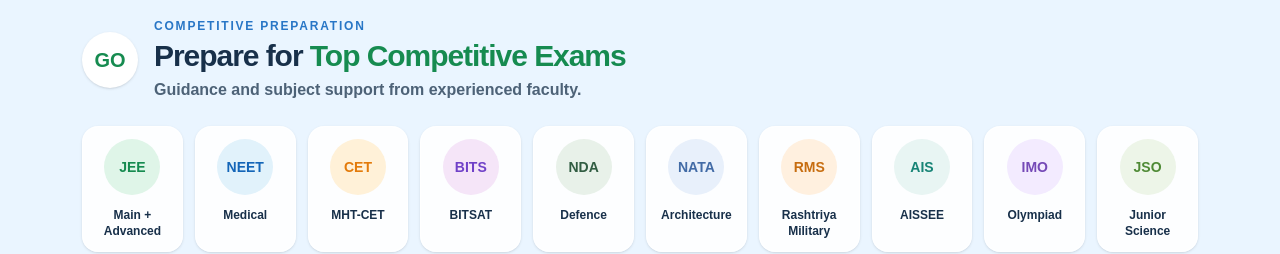
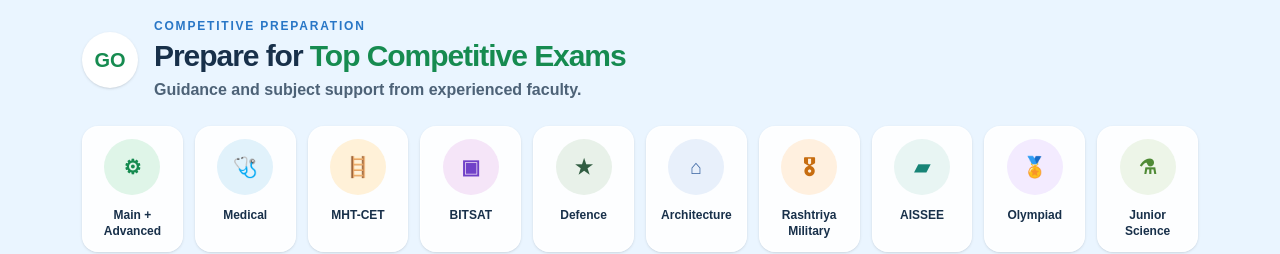
Before and after one commit to randomsoul/TutorVerse, a Next.js app: page / in a window 1280 px wide. Shown: the part 1180-1434 px from the top of the page. Built offline with nearby package versions, Linux system fonts and the light colour scheme; no server answers.

Commit message:
Add visual mini-icons to competitive exam buttons

```diff
--- a/app/page.tsx
+++ b/app/page.tsx
@@ -10,16 +10,16 @@ const modes = [
 ];
 
 const exams = [
-  ['JEE', 'Main + Advanced', 'bg-[#dff5e8]', 'text-[#168b50]'],
-  ['NEET', 'Medical', 'bg-[#e1f2fb]', 'text-[#1466b8]'],
-  ['CET', 'MHT-CET', 'bg-[#fff1d8]', 'text-[#e37b0b]'],
-  ['BITS', 'BITSAT', 'bg-[#f5e5f8]', 'text-[#7041c8]'],
-  ['NDA', 'Defence', 'bg-[#e8f1e9]', 'text-[#315d42]'],
-  ['NATA', 'Architecture', 'bg-[#e8f0fb]', 'text-[#426ba6]'],
-  ['RMS', 'Rashtriya Military', 'bg-[#fff0df]', 'text-[#c76d10]'],
-  ['AIS', 'AISSEE', 'bg-[#e8f5f3]', 'text-[#178476]'],
-  ['IMO', 'Olympiad', 'bg-[#f3ebff]', 'text-[#7549b7]'],
-  ['JSO', 'Junior Science', 'bg-[#edf5e8]', 'text-[#4f8a35]'],
+  ['JEE', 'Main + Advanced', '⚙', 'bg-[#dff5e8]', 'text-[#168b50]'],
+  ['NEET', 'Medical', '🩺', 'bg-[#e1f2fb]', 'text-[#1466b8]'],
+  ['CET', 'MHT-CET', '🪜', 'bg-[#fff1d8]', 'text-[#e37b0b]'],
+  ['BITS', 'BITSAT', '▣', 'bg-[#f5e5f8]', 'text-[#7041c8]'],
+  ['NDA', 'Defence', '★', 'bg-[#e8f1e9]', 'text-[#315d42]'],
+  ['NATA', 'Architecture', '⌂', 'bg-[#e8f0fb]', 'text-[#426ba6]'],
+  ['RMS', 'Rashtriya Military', '🎖', 'bg-[#fff0df]', 'text-[#c76d10]'],
+  ['AIS', 'AISSEE', '▰', 'bg-[#e8f5f3]', 'text-[#178476]'],
+  ['IMO', 'Olympiad', '🏅', 'bg-[#f3ebff]', 'text-[#7549b7]'],
+  ['JSO', 'Junior Science', '⚗', 'bg-[#edf5e8]', 'text-[#4f8a35]'],
 ];
 
 const trust = [
@@ -54,7 +54,7 @@ export default function Home() {
 
     <section className="bg-[#eaf5ff] py-9 sm:py-11"><div className="mx-auto max-w-[1180px] px-5 sm:px-8">
       <div className="flex items-center gap-4"><div className="grid h-14 w-14 shrink-0 place-items-center rounded-full bg-white text-xl font-black text-[#168b50] shadow-sm">GO</div><div><p className="text-xs font-black uppercase tracking-[.15em] text-[#2876c6]">Competitive preparation</p><h2 className="mt-1 text-3xl font-black tracking-[-.035em]">Prepare for <span className="text-[#168b50]">Top Competitive Exams</span></h2><p className="mt-1 text-sm font-semibold text-[#4d6277] sm:text-base">Guidance and subject support from experienced faculty.</p></div></div>
-      <div className="mt-6 grid grid-cols-2 gap-3 sm:grid-cols-5 lg:grid-cols-10">{exams.map(([name,sub,tone,accent])=><Link href="/subjects" key={name} className="group rounded-2xl border border-white/90 bg-white/90 p-3 text-center shadow-sm transition hover:-translate-y-1 hover:shadow-md"><div className={`mx-auto grid h-14 w-14 place-items-center rounded-full ${tone} ${accent} text-sm font-black`}>{name}</div><div className="mt-3 text-xs font-black leading-4">{sub}</div></Link>)}</div>
+      <div className="mt-6 grid grid-cols-2 gap-3 sm:grid-cols-5 lg:grid-cols-10">{exams.map(([name,sub,icon,tone,accent])=><Link href="/subjects" key={name} className="group rounded-2xl border border-white/90 bg-white/90 p-3 text-center shadow-sm transition hover:-translate-y-1 hover:shadow-md"><div className={`mx-auto grid h-14 w-14 place-items-center rounded-full ${tone} ${accent} text-xl font-black`} aria-hidden="true">{icon}</div><div className="mt-3 text-xs font-black leading-4">{sub}</div></Link>)}</div>
     </div></section>
 
     <section className="mx-auto max-w-[1180px] px-5 py-8 sm:px-8 sm:py-10"><div className="grid overflow-hidden rounded-[26px] bg-[#eef7fc] shadow-[0_8px_28px_rgba(26,55,73,.06)] md:grid-cols-[1.08fr_.92fr]"><div className="min-h-[250px] overflow-hidden md:min-h-[285px]"><img src="https://cdn5.planetspark.in/media/large_u1228994638_A_fair_young_Indian_child_around_10_years_old_stu_e5b25308_3088_4cce_b3c4_9d2225016496_1_d45af394a0.png" alt="One-to-one parent-supported learning at home" className="h-full w-full object-cover"/></div><div className="flex flex-col justify-center px-7 py-8 sm:px-10"><p className="text-xs font-black uppercase tracking-[.15em] text-[#168b50]">A managed learning experience</p><h2 className="mt-2 text-3xl font-black leading-tight text-[#183a5b]">Let’s Build<br/><span className="text-[#168b50]">A Brighter Tomorrow</span><br/>Together</h2><p className="mt-3 text-sm leading-6 text-[#53687c]">No obligation. Just a conversation about your child’s goals.</p><Link href="/demo" className="mt-5 inline-flex w-fit rounded-xl bg-[#199754] px-6 py-3.5 font-extrabold text-white shadow-md">Schedule a Free Demo Class&nbsp; →</Link></div></div></section>
```
